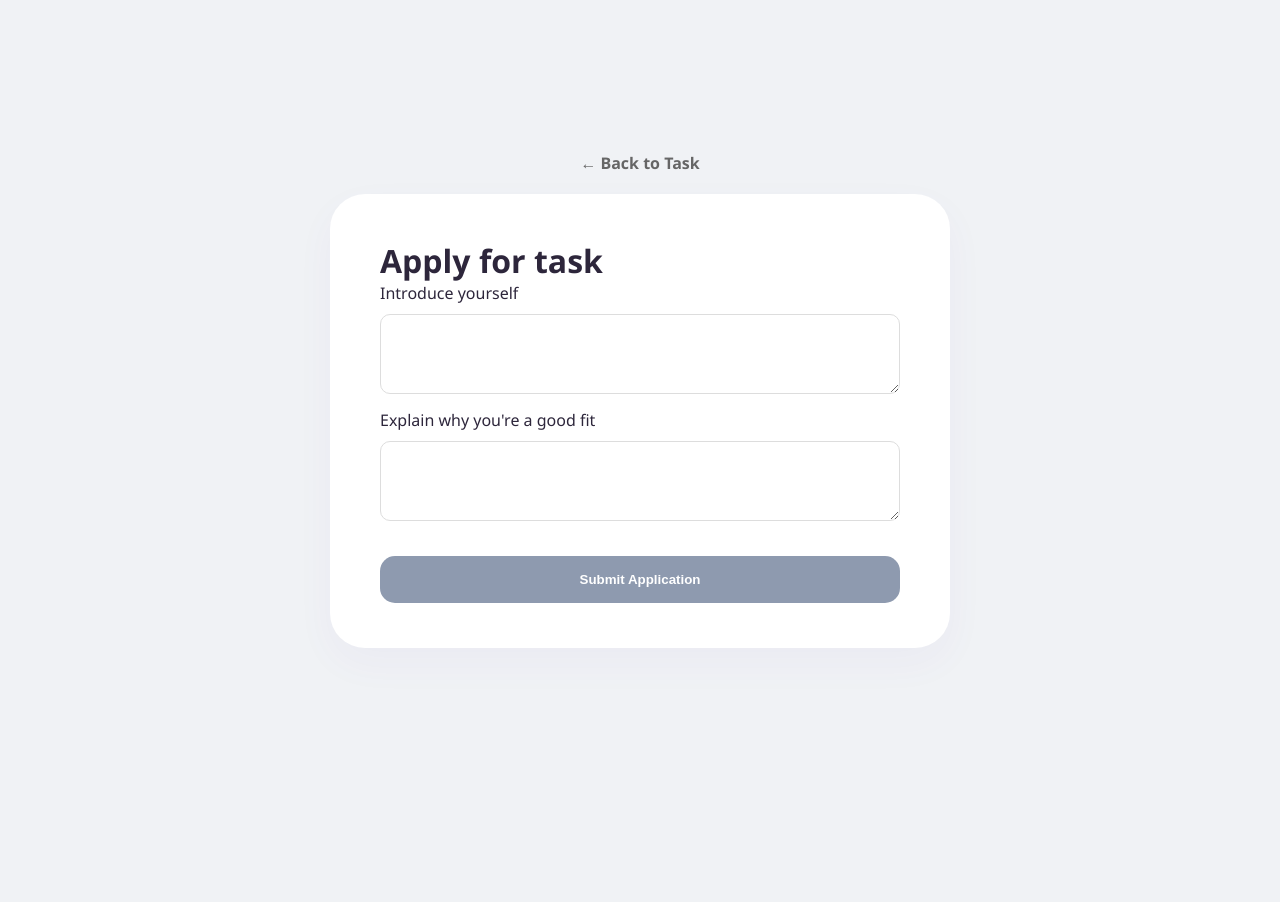
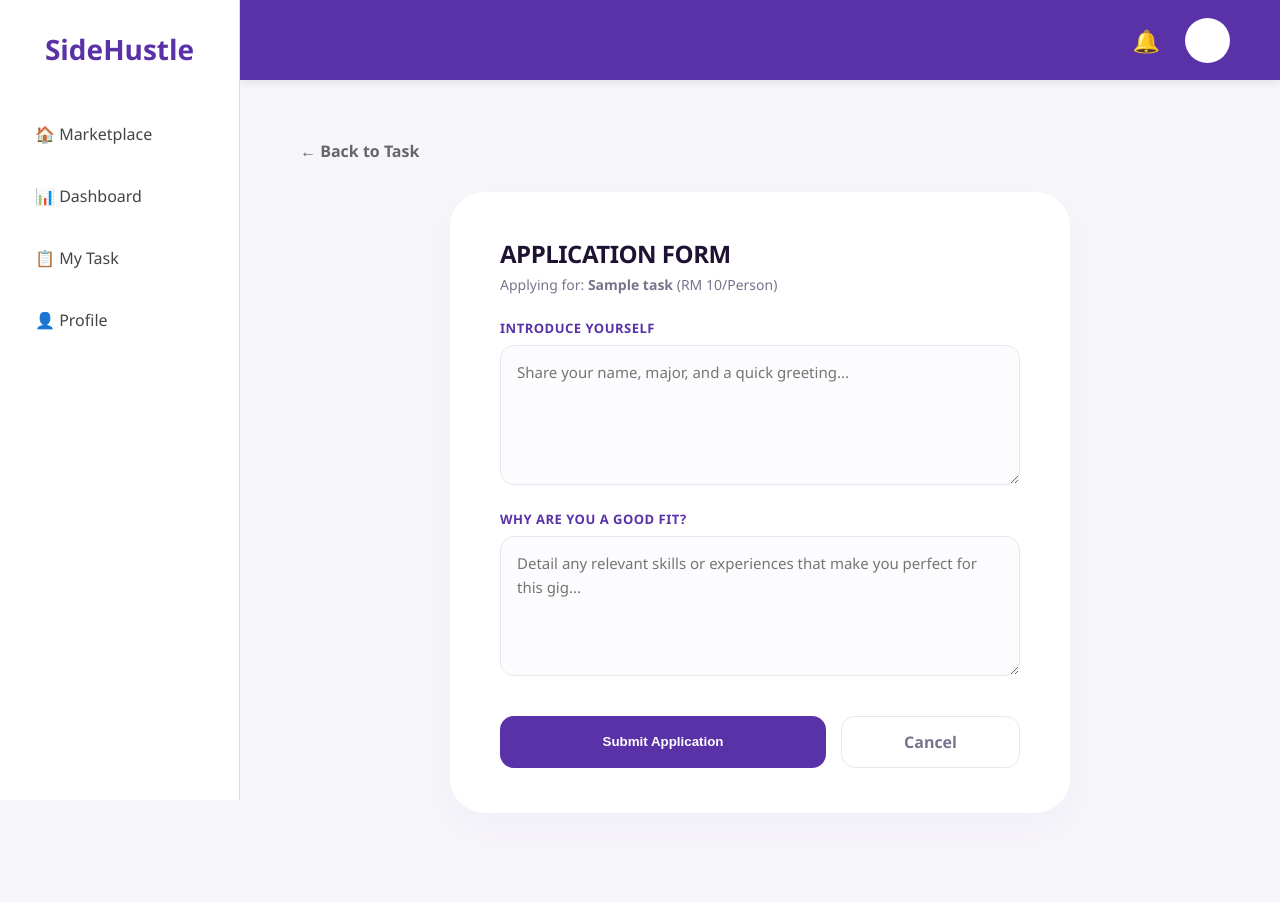
Before and after one commit to ZhiQi07/SideHustle, a Flask app: page /apply/1 in a window 1280 px wide. Before the commit the page ends 648 px from the top, so only its background shows below. Run offline with Flask 3, Linux system fonts and the light colour scheme; the visitor is signed in with stand-in values (Sample User, id 1); tables that the repository leaves empty hold one stand-in row (values such as "Sample post").

Commit message:
update apply

```diff
--- a/templates/apply.html
+++ b/templates/apply.html
@@ -1,21 +1,35 @@
-<!DOCTYPE html>
-<html>
-<head>
-    <link rel="stylesheet" href="{{ url_for('static', filename='style.css') }}">
-</head>
-<body class="center-screen">
+{% extends "base.html" %}
+
+{% block content %}
+<div class="container edit-container">
+    <!-- Back to specific source task link -->
     <a href="{{ url_for('task_detail', task_id=task.id) }}" class="back-link">← Back to Task</a>
-    <div class="form-card">
-        <h1>Apply for task</h1>
-        <form method="POST">
-            <label>Introduce yourself</label>
-            <textarea name="intro" style="width: 100%; height: 80px; margin: 10px 0; border-radius: 10px; border: 1px solid #ddd;"></textarea>
 
-            <label>Explain why you're a good fit</label>
-            <textarea name="reason" style="width: 100%; height: 80px; margin: 10px 0; border-radius: 10px; border: 1px solid #ddd;"></textarea>
+    <div class="center-form-wrapper">
+        <div class="form-card">
+            <h2>APPLICATION FORM</h2>
+            <p class="form-subtitle">Applying for: <strong>{{ task.title }}</strong> (RM {{ task.price | int }}/Person)</p>
 
-            <button type="submit" class="btn-primary" style="background: #8e9aaf;">Submit Application</button>
-        </form>
+            <form method="POST">
+                <!-- Introduction Input Field Box -->
+                <div class="form-group">
+                    <label>Introduce Yourself</label>
+                    <textarea name="intro" class="edit-textarea" placeholder="Share your name, major, and a quick greeting..." required></textarea>
+                </div>
+
+                <!-- Skill Fit Justification Box -->
+                <div class="form-group">
+                    <label>Why are you a good fit?</label>
+                    <textarea name="reason" class="edit-textarea" placeholder="Detail any relevant skills or experiences that make you perfect for this gig..." required></textarea>
+                </div>
+
+                <!-- Processing Action Buttons -->
+                <div class="form-actions">
+                    <button type="submit" class="btn-primary" style="margin-top: 0;">Submit Application</button>
+                    <a href="{{ url_for('task_detail', task_id=task.id) }}" class="btn-cancel">Cancel</a>
+                </div>
+            </form>
+        </div>
     </div>
-</body>
-</html>
+</div>
+{% endblock %}
```
Also changed, not shown: templates/my_task.html (+10 -3 lines).
